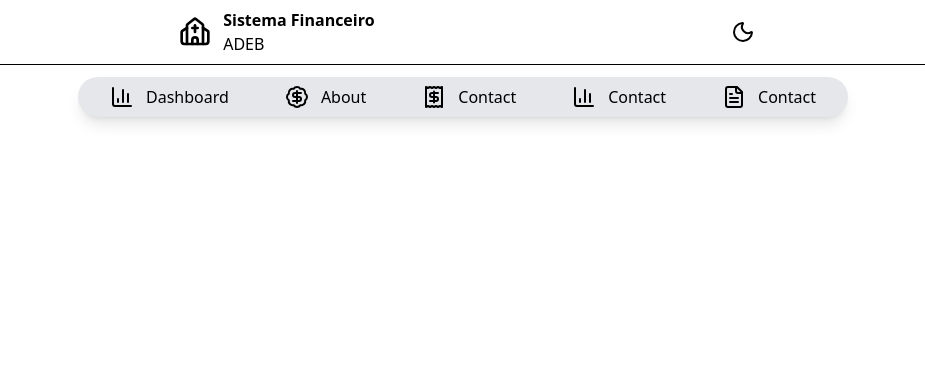
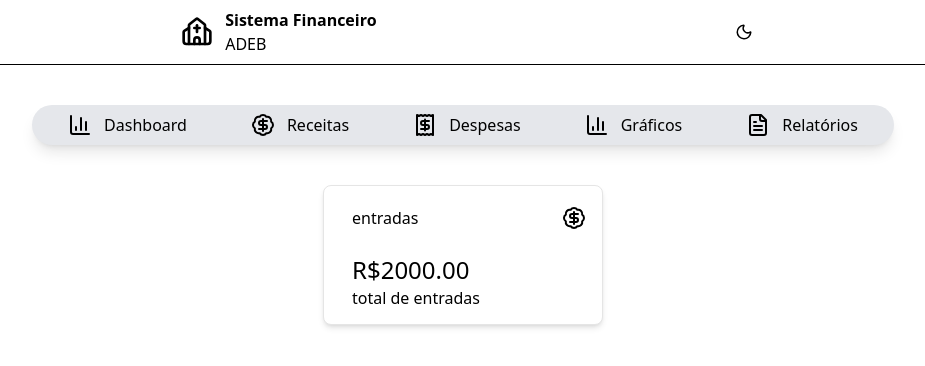
Before and after one commit to vitorvilarindo/Project-Morphels-REACT-FrontEnd, a React (Vite) app: page / in a window 1280 px wide. Shown: the top 366 px of the page, without its empty margins (177-1102 px from the left). Built offline with nearby package versions, Linux system fonts and the light colour scheme.

Commit message:
Refactor header and menu, add Balons component
Moved header markup to a new Header component and updated App.jsx to use it. Added a new Balons component for displaying financial data. Updated menu items and improved MenuButtons to use a button element for better accessibility and styling.

```diff
--- a/src/App.jsx
+++ b/src/App.jsx
@@ -1,4 +1,7 @@
 import Menu from './components/menu.jsx'
+import Header from './components/header.jsx';
+import Balons from './components/balons.jsx';
+import { BadgeDollarSign } from 'lucide-react';
 import { Church, Moon } from 'lucide-react';
 import './App.css'
 
@@ -7,20 +10,9 @@ function App() {
   return (
 
     <div className='justify-center h-[90vh] w-screen'>
-      <div className='flex justify-evenly items-center'>
-        <nav className='flex  items-center space-x-3 m-2'>
-          <div className=''><Church size={32}/></div>
-          <div className='flex flex-col items-baseline'>
-            <h1 className='font-bold'>Sistema Financeiro</h1>
-            <p>ADEB</p>
-          </div>
-        </nav>
-        <nav>
-          <Moon />
-        </nav>
-      </div>
-      <hr className=' bg-gray-400 w-screen'/>
+      <Header />
       <Menu />
+      <Balons title={'entradas'} value={'2000.00'} description={'total de entradas'} icon={<BadgeDollarSign />} color="green"/>
       </div>
   )}
 
--- /dev/null
+++ b/src/components/balons.jsx
@@ -0,0 +1,18 @@
+function Balons(props) {
+  return (
+    <div className='flex justify-center items-center mt-10'>
+      <div className="flex justify-between border border-neutral-200 bg-white p-5 rounded-lg shadow-md w-70 h-35 relative">
+        <section className="flex flex-col gap-6 items-start pl-2" >
+          <h2 className="justify-end">{props.title}</h2>
+          <div className="flex flex-col items-start">
+            <h1 className={`text-2xl text-${props.color}-400`}>R${props.value}</h1>
+            <p>{props.description}</p>
+          </div>
+        </section>
+        <i className="absolute right-4">{props.icon}</i>
+      </div>
+    </div>
+  )
+}
+
+export default Balons;
--- /dev/null
+++ b/src/components/header.jsx
@@ -0,0 +1,21 @@
+import { Church, Moon } from 'lucide-react'
+function Header() {
+  return (
+    <>
+      <div className='flex justify-evenly items-center'>
+        <nav className='flex  items-center space-x-3 m-2'>
+          <div className=''><Church size={32}/></div>
+          <div className='flex flex-col items-baseline'>
+            <h1 className='font-bold'>Sistema Financeiro</h1>
+            <p>ADEB</p>
+          </div>
+        </nav>
+        <button>
+          <Moon size={18} />
+        </button>
+      </div>
+      <hr className=' bg-gray-400 w-screen'/>
+    </>
+  )
+}
+export default Header;
--- a/src/components/menu.jsx
+++ b/src/components/menu.jsx
@@ -2,13 +2,13 @@
  import MenuButtons from './menuButtons.jsx';
  function Menu() {
   return (
-    <div className='flex justify-center items-center mt-3'>
-      <ul className='flex bg-gray-200 rounded-full items-center shadow-lg p-1'>
+    <div className='flex justify-center items-center mt-10'>
+      <ul className=' flex bg-gray-200 rounded-full items-center shadow-lg p-1'>
         <MenuButtons><ChartColumn />Dashboard </MenuButtons>
-        <MenuButtons><BadgeDollarSign />About </MenuButtons>
-        <MenuButtons><Receipt />Contact </MenuButtons>
-        <MenuButtons><ChartColumn />Contact </MenuButtons>
-        <MenuButtons><FileText />Contact </MenuButtons>
+        <MenuButtons><BadgeDollarSign />Receitas </MenuButtons>
+        <MenuButtons><Receipt />Despesas </MenuButtons>
+        <MenuButtons><ChartColumn />Gráficos </MenuButtons>
+        <MenuButtons><FileText />Relatórios</MenuButtons>
       </ul>
     </div>
   )
--- a/src/components/menuButtons.jsx
+++ b/src/components/menuButtons.jsx
@@ -1,5 +1,5 @@
 function MenuButtons(props) {
-  return <li className='flex gap-3 pl-7 pr-7 pt-1 pb-1 hover:bg-white rounded-full'>{props.children}</li>
+  return <li><button className='flex gap-3 pl-8 pr-8 pt-1 pb-1 hover:bg-white focus:bg-white rounded-full'>{props.children}</button></li>
 
 }
 export default MenuButtons;
```
